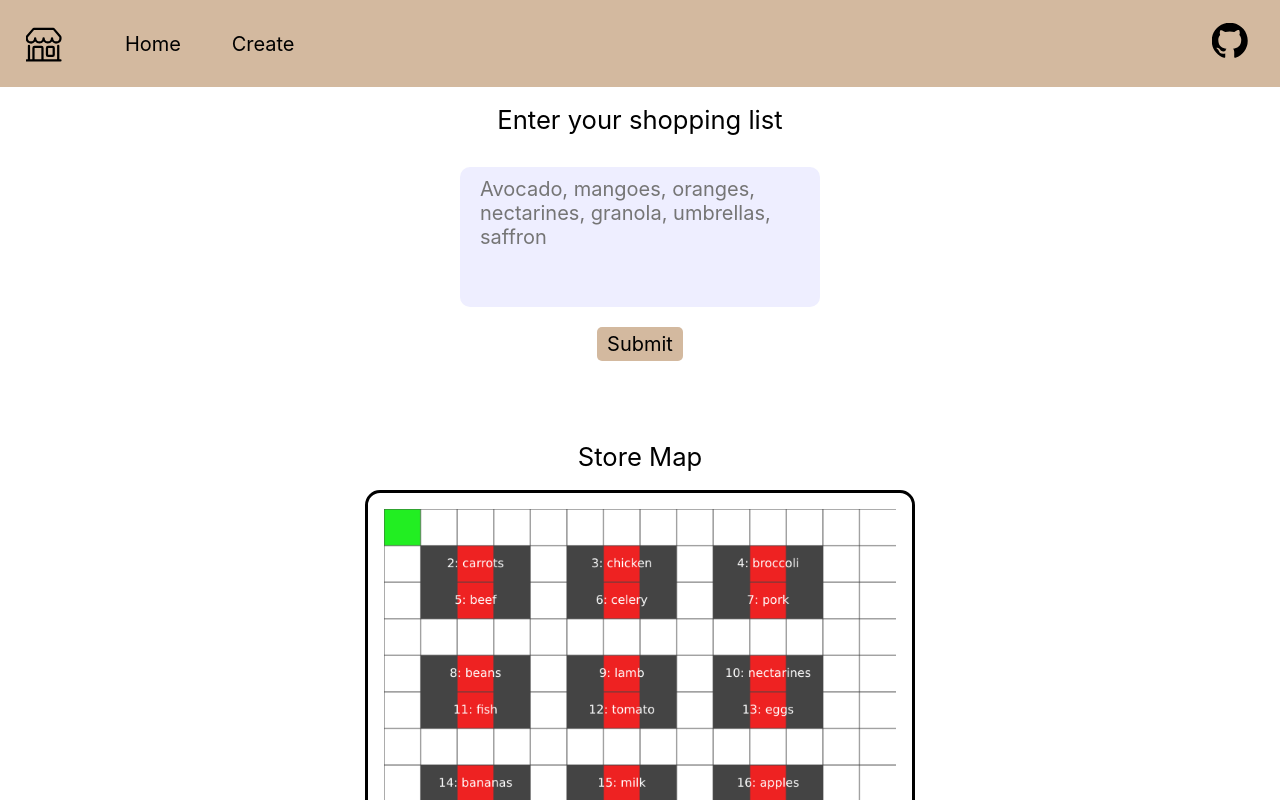
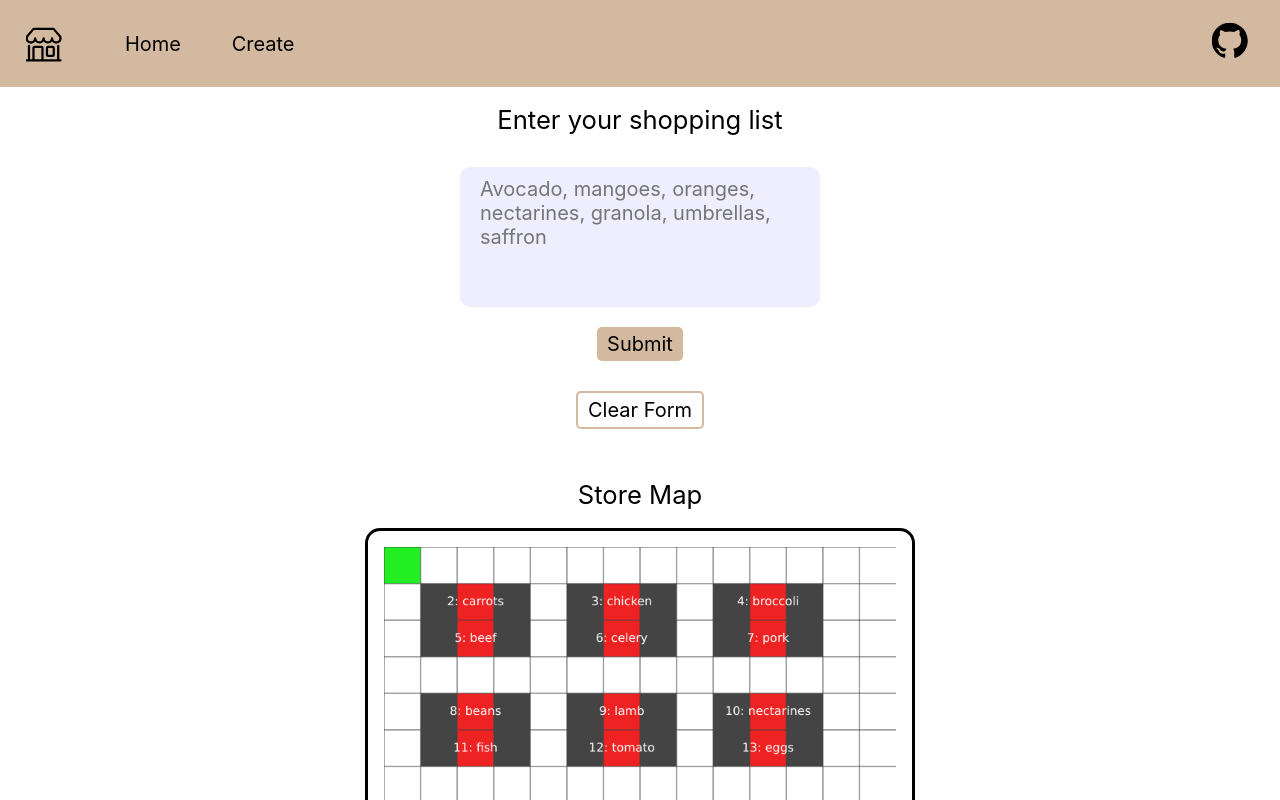
Before and after one commit to Yourself1011/shopsmart, a React (Create React App) app: page / in a window 1280 px wide. Shown: the top 800 px of the page. Built offline with nearby package versions, Linux system fonts and the light colour scheme.

Commit message:
add clear form button

```diff
--- a/src/components/ListForm/ListForm.scss
+++ b/src/components/ListForm/ListForm.scss
@@ -6,11 +6,15 @@
   justify-content: center;
   font-size: 16px;
   margin: 0;
-  margin-bottom: 50px;
 
   form {
     gap: 30px;
     text-align: center;
+  }
+
+  #buttondiv {
+    display: flex;
+    gap: 20px;
   }
 
   textarea {
@@ -48,3 +52,21 @@
     }
   }
 }
+
+#clearformbutton {
+  margin-left: auto;
+  margin-right: auto;
+  border-radius: 5px;
+  padding: 5px 10px;
+  cursor: pointer;
+  transition: background-color 0.3s ease;
+  background-color: white;
+  border: 2px solid $accent;
+  display: flex;
+  justify-content: center;
+  margin-bottom: 50px;
+
+  &:hover {
+    background-color: #eef;
+  }
+}
--- a/src/components/ListForm/ListForm.tsx
+++ b/src/components/ListForm/ListForm.tsx
@@ -21,6 +21,17 @@ const ListForm: FC<ListFormProps> = () => {
   const listContext = useContext(ListCtx);
   const { register, handleSubmit } = useForm();
   const onSubmit = handleSubmit((data) => {
+    if (!data.list || data.list=='') {
+      data.list = "nothing";
+    } else {
+      let splitList = data.list.split(", ");
+      for (let item in splitList) {
+        if (!shop.items.includes(splitList[item].toLowerCase())) {
+          alert('That\'s not an item in the shop!')
+          return;
+        }
+      }
+    }
     listContext?.changeList(
       data.list.split(", ").map((x: string) => x.toLowerCase())
     );
@@ -154,6 +165,8 @@ const ListForm: FC<ListFormProps> = () => {
     listContext?.changeOrder(order);
   }, [listContext?.list]);
 
+  console.log(shop.items)
+
   return (
     <>
     <h1>
@@ -168,11 +181,18 @@ const ListForm: FC<ListFormProps> = () => {
         <textarea
           {...register("list")}
           placeholder="Avocado, mangoes, oranges, nectarines, granola, umbrellas, saffron"
+          id='inputform'
         />
         <br />
         <input type="submit" />
       </form>
     </div>
+    <button id='clearformbutton' onClick = {
+      () => {
+        (document.getElementById("inputform") as HTMLInputElement).value = '';
+        return;
+      }
+    }>Clear Form</button>
     </>
   );
 };
```
